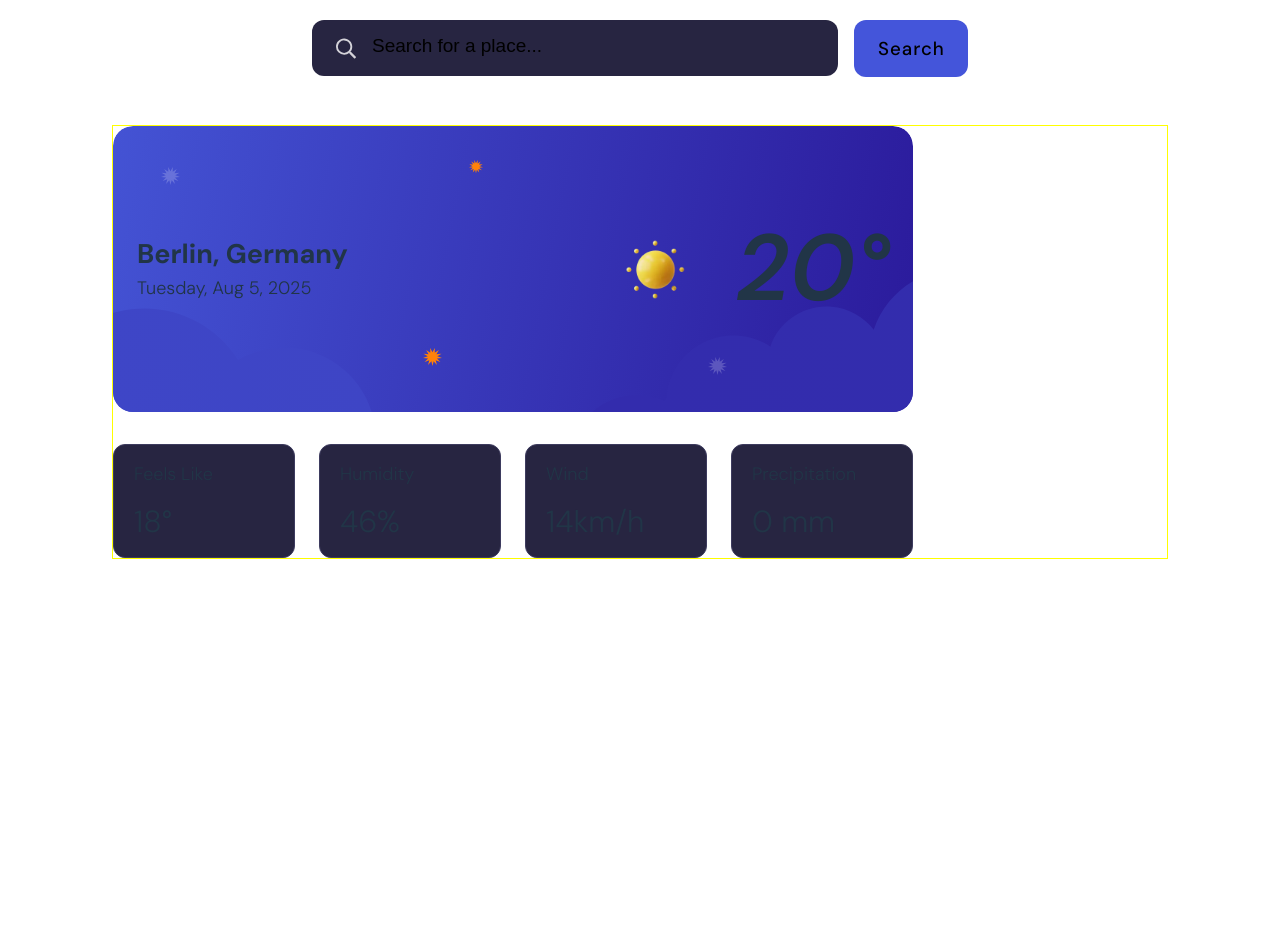
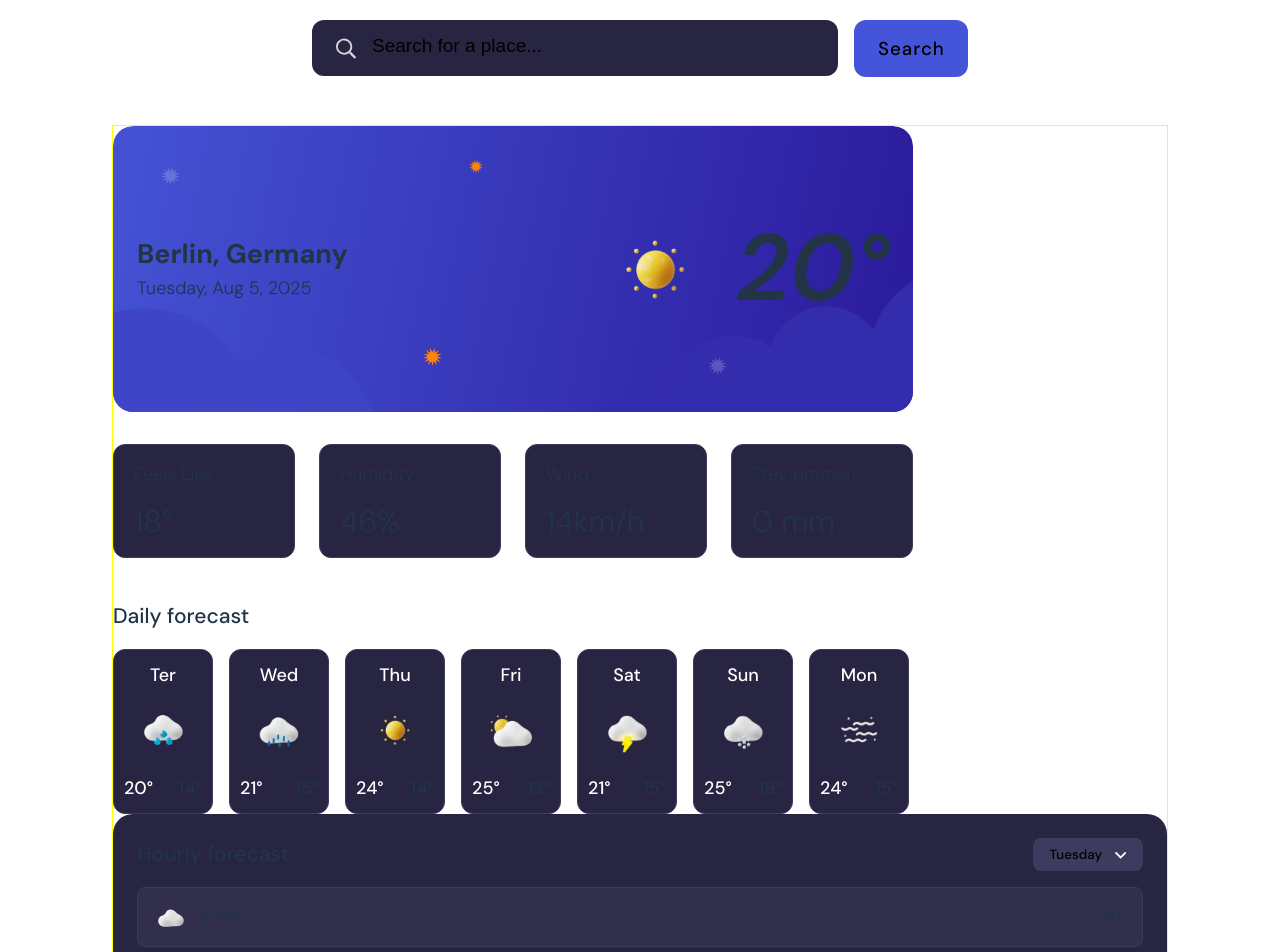
Before and after one commit to rick-oss/weather-now, a React (Vite) app: page / in a window 1280 px wide. Shown: the part 260-1212 px from the top of the page. Before the commit the page ends 899 px from the top, so only its background shows below. Built offline with nearby package versions, Linux system fonts and the light colour scheme.

Commit message:
feat: render Daily and hourly components on main page

```diff
--- a/src/components/pages/WeatherPage.tsx
+++ b/src/components/pages/WeatherPage.tsx
@@ -5,6 +5,8 @@ import iconSunny from "../../assets/icon-sunny.webp";
 import Header from "../header/Header";
 import SearchBar from "../mainContent/SearchBar";
 import WeatherInfo from "../mainContent/WeatherInfo";
+import DailyForecast from "../mainContent/DailyForecast";
+import HourlyForecast from "../mainContent/HourlyForecast";
 
 function WeatherPage() {
   return (
@@ -14,12 +16,16 @@ function WeatherPage() {
       <main className={styles.main_content}>
         <SearchBar />
         <section className={styles.wrapper_content}>
+          <div className={styles.left_content}>
             <WeatherInfo
               location="Berlin, Germany"
               date="Tuesday, Aug 5, 2025"
               temperature="20°"
               temperature_icon={iconSunny}
             />
+            <DailyForecast />
+          </div>
+          <HourlyForecast />
         </section>
       </main>
     </div>
```
Lines whose indentation alone changed are shown as unchanged.
